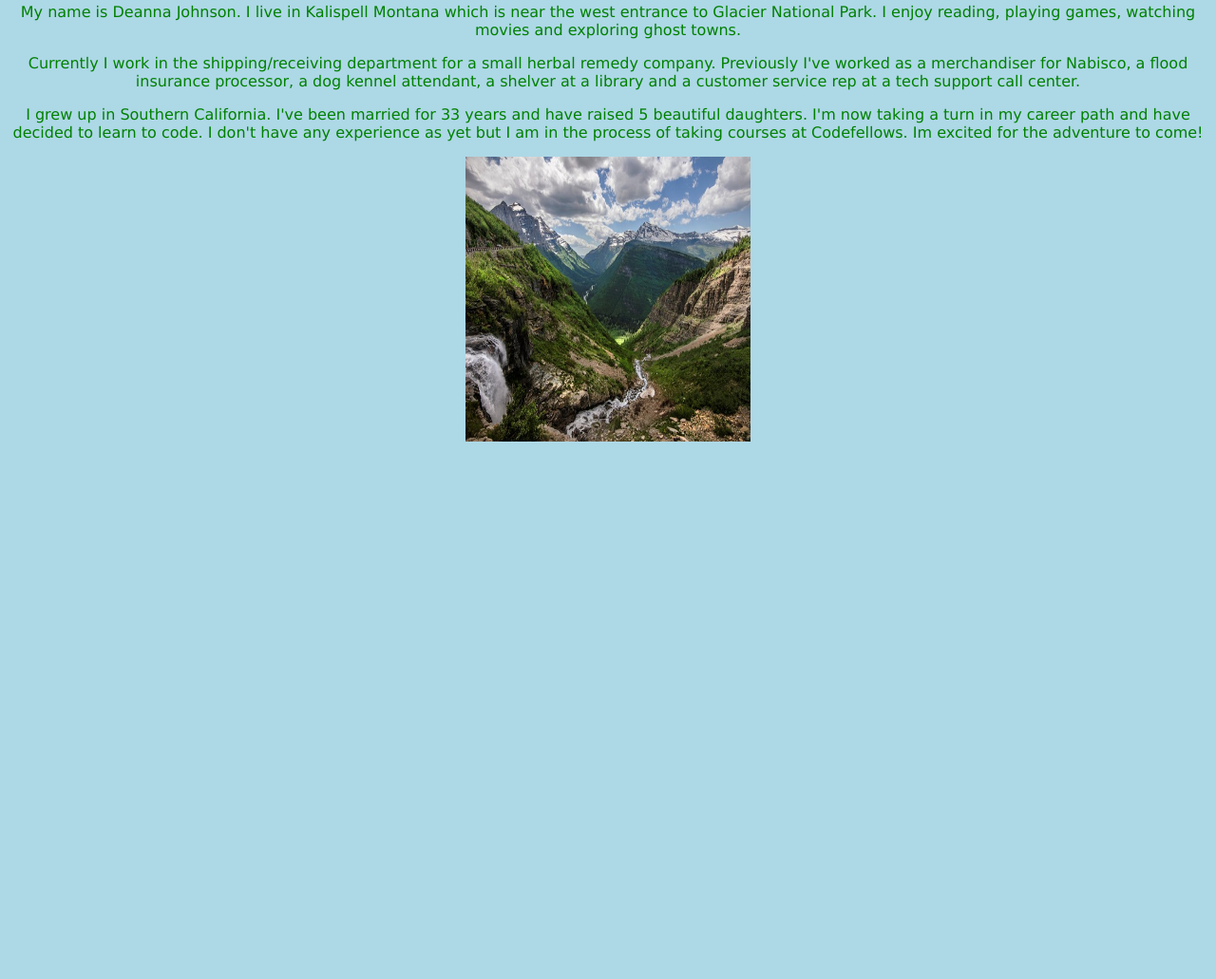
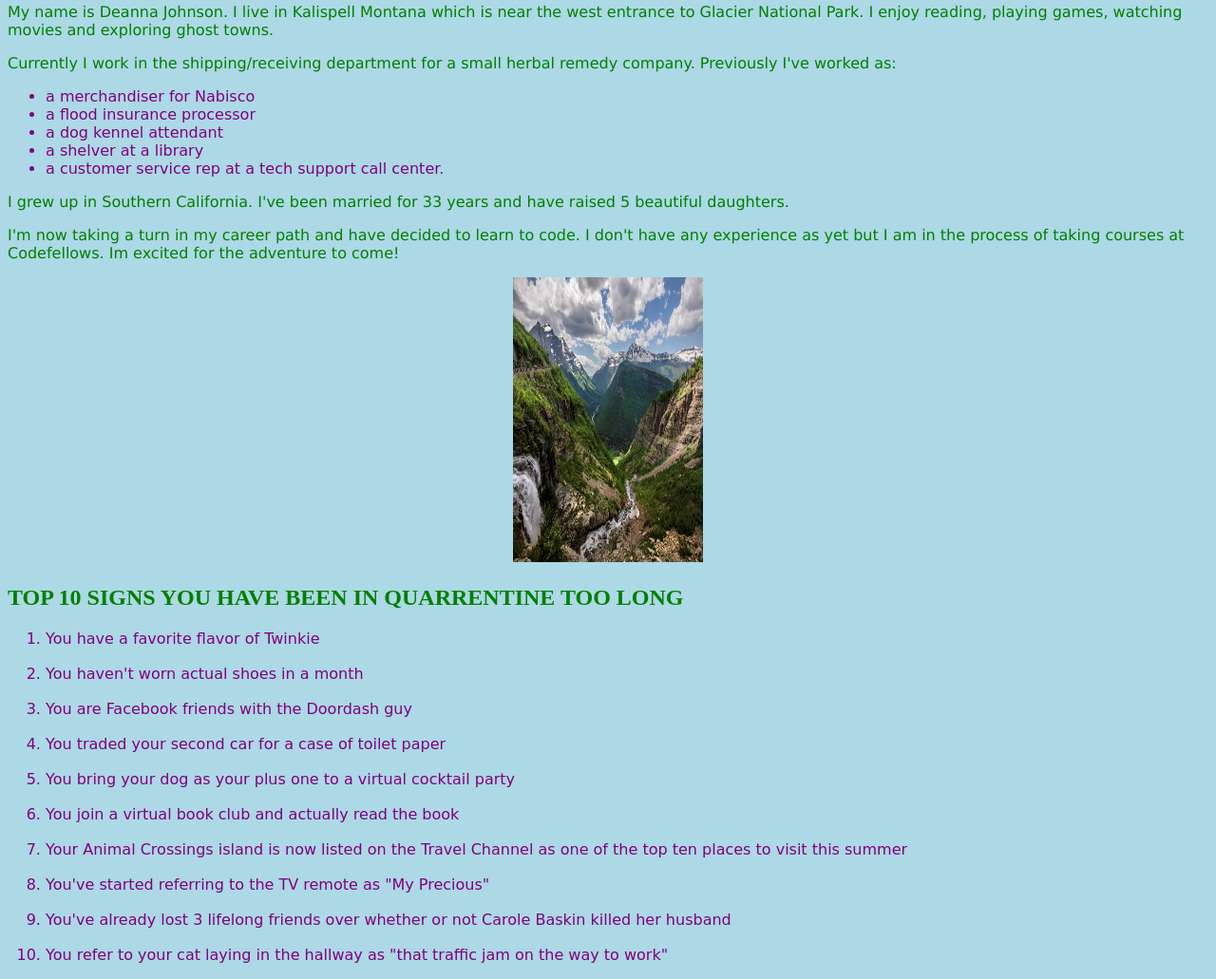
Before and after one commit to deannaj401/aboutMe, a plain HTML site: page index.html in a window 1280 px wide. Shown: the part 77-1108 px from the top of the page at 95% size. Before the commit the page ends 800 px from the top, so only its background shows below. Drawn offline with Linux system fonts and the light colour scheme.

Commit message:
html and css

```diff
--- a/css/style.css
+++ b/css/style.css
@@ -10,11 +10,19 @@ background-color: lightblue;
 
 }
 
+h2{
+  color: green;
+}
 
+li {
+  color: purple;
+  font-size: medium;
+  font-family: cursive;
+}
 
 p {
   color: green;
   font-family: Verdana, Geneva, Tahoma, sans-serif;
   font-size: medium;
-  text-align: center;
+
 }
--- a/index.html
+++ b/index.html
@@ -15,7 +15,7 @@
 <body>
 <h1 style text-align: center>Welcome to my About Me Page</h1>
 
-<section .class="mainText">
+
 <p>
   My name is Deanna Johnson. I live in Kalispell Montana which is near the west entrance to Glacier National Park. I enjoy reading, playing games, watching movies and exploring ghost towns.
 </p>
@@ -23,21 +23,55 @@
 
 
 <p>
-  Currently I work in the shipping/receiving department for a small herbal remedy company. Previously I've worked as a merchandiser for Nabisco, a flood insurance processor, a dog kennel attendant, a shelver at a library and a customer service rep at a tech support call center.
+  Currently I work in the shipping/receiving department for a small herbal remedy company.
+ Previously I've worked as:
   </p>
 
+<ul>
+  <li>a merchandiser for Nabisco </li>
+  <li>a flood insurance processor</li>
+  <li> a dog kennel attendant</li>
+  <li>a shelver at a library</li>
+  <li> a customer service rep at a tech support call center. </li>
+</ul>
 
 
   <p>
-  I grew up in Southern California. I've been married for 33 years and have raised 5 beautiful daughters. I'm now taking a turn in my career path and have decided to learn to code. I don't have any experience as yet but I am in the process of taking courses at Codefellows. Im excited for the adventure to come!
+  I grew up in Southern California. I've been married for 33 years and have raised 5 beautiful daughters.
+
   </p>
-</section>
+
+  <p>I'm now taking a turn in my career path and have decided to learn to code. I don't have any experience as yet but I am in the process of taking courses at Codefellows. Im excited for the adventure to come!</p>
 
 <center>
-<img src="img/glacierpark.jpg"  width="300" height="300">
+<img src="img/glacierpark.jpg"  width="200" height="300">
 </center>
 
+<h2>TOP 10 SIGNS YOU HAVE BEEN IN QUARRENTINE TOO LONG</h2>
 
+<ol>
+  <li>You have a favorite flavor of Twinkie</li>
+  <br>
+  <li>You haven't worn actual shoes in a month</li>
+  <br>
+  <li>You are Facebook friends with the Doordash guy</li>
+  <br>
+  <li>You traded your second car for a case of toilet paper</li>
+  <br>
+  <li>You bring your dog as your plus one to a virtual cocktail party</li>
+  <br>
+  <li>You join a virtual book club and actually read the book</li>
+  <br>
+  <li>Your Animal Crossings island is now listed on the Travel Channel
+    as one of the top ten places to visit this summer </li>
+  <br>
+  <li>You've started referring to the TV remote as "My Precious"</li>
+  <br>
+  <li>You've already lost 3 lifelong friends over whether or not Carole Baskin killed her husband</li>
+  <br>
+  <li>You refer to your cat laying in the hallway as "that traffic jam on the way to work"</li>
+
+</ol>
 
 
 
```
